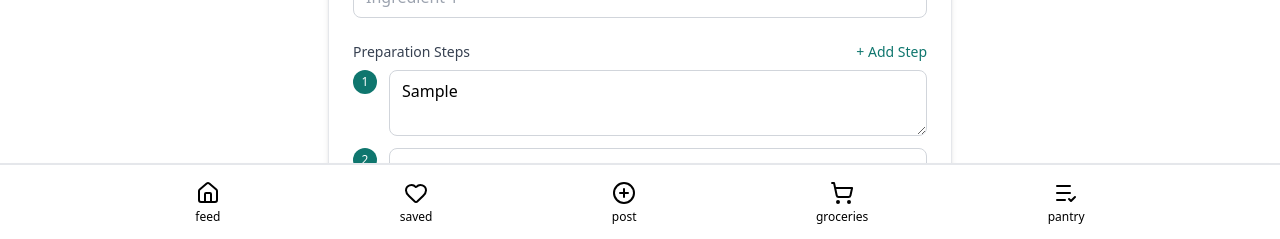
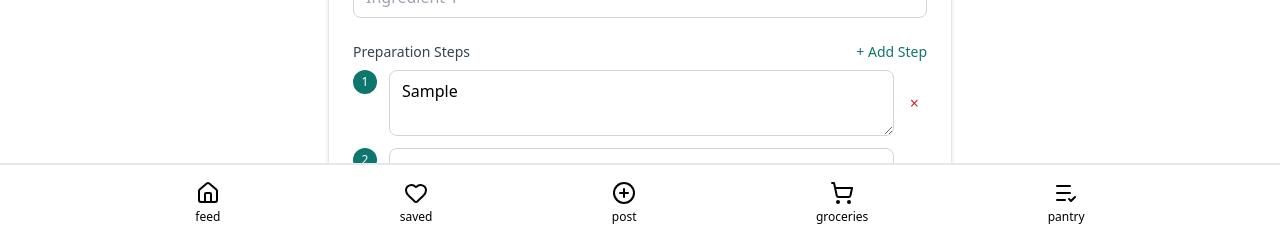
Before and after one commit to danatcosta3/BudgetBowl, a React (Create React App) app in the folder frontend/: page /upload in a window 1280 px wide. Both pictures are taken after typing "Sample" into the empty fields and a click on the button "+ Add Step". Shown: the part 559-798 px from the top of the page. Built offline with nearby package versions, Linux system fonts and the light colour scheme.

Commit message:
Update UploadPage.jsx
Added remove feature

```diff
--- a/frontend/src/pages/UploadPage.jsx
+++ b/frontend/src/pages/UploadPage.jsx
@@ -9,7 +9,6 @@ export default function UploadPage() {
   const [image, setImage] = useState([""]);
   const [ingredients, setIngredients] = useState([""]);
   const [steps, setSteps] = useState([""]);
-  const [touched, setTouched] = useState(false);
 
 
   return (
@@ -111,15 +110,30 @@ export default function UploadPage() {
                 + Add Step
               </button>
             </div>
-            {steps.map((_, idx) => (
+            {steps.map((step, idx) => (
               <div key={idx} className="flex items-start gap-3 mb-3">
                 <div className="h-6 w-6 bg-teal-700 text-white rounded-full text-xs flex items-center justify-center">
                   {idx + 1}
                 </div>
-                <textarea
-                  placeholder={`Step ${idx + 1}`}
-                  className="flex-1 border border-gray-300 rounded-lg px-3 py-2 focus:ring-2 focus:ring-teal-500 focus:border-teal-500 outline-none"
-                ></textarea>
+                <div className="flex-1 flex gap-2">
+                  <textarea
+                    placeholder={`Step ${idx + 1}`}
+                    className="flex-1 border border-gray-300 rounded-lg px-3 py-2 focus:ring-2 focus:ring-teal-500 focus:border-teal-500 outline-none"
+                  ></textarea>
+                  {steps.length > 1 && (
+                    <button
+                      type="button"
+                      onClick={() => {
+                        const newSteps = [...steps];
+                        newSteps.splice(idx, 1);
+                        setSteps(newSteps);
+                      }}
+                      className="text-red-600 hover:text-red-800 p-2"
+                    >
+                      ×
+                    </button>
+                  )}
+                </div>
               </div>
             ))}
           </div>
```
